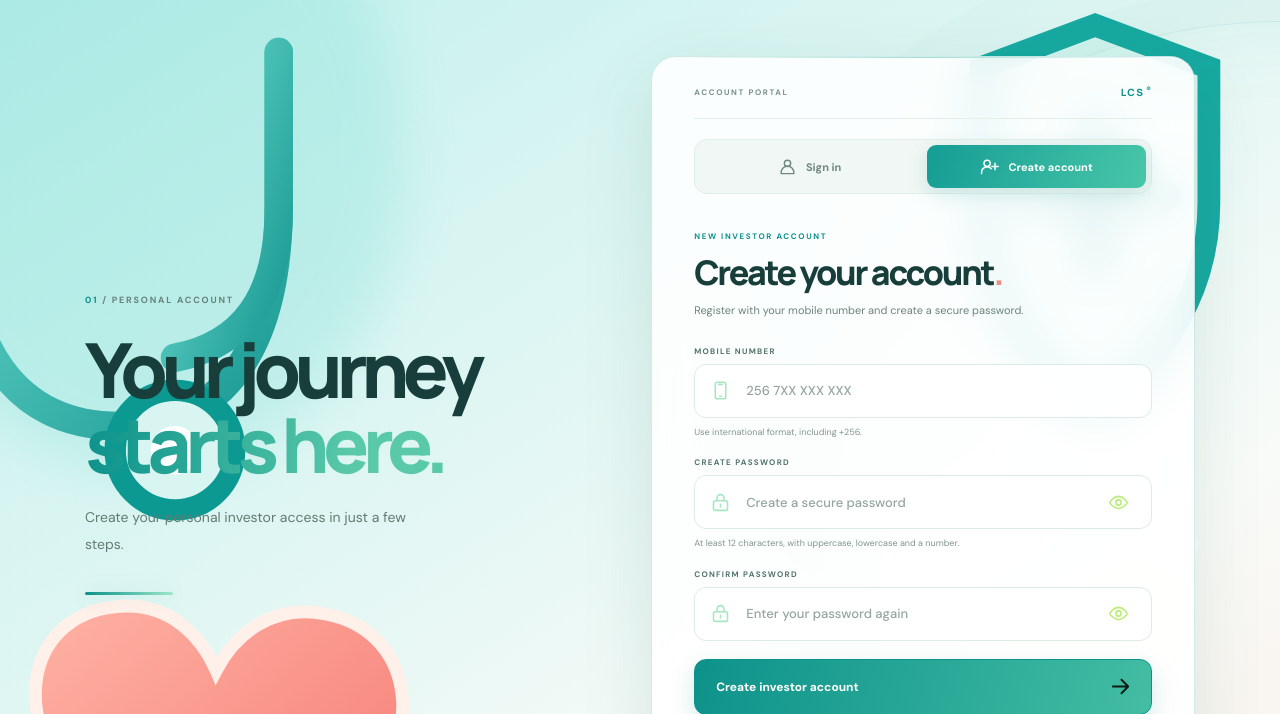
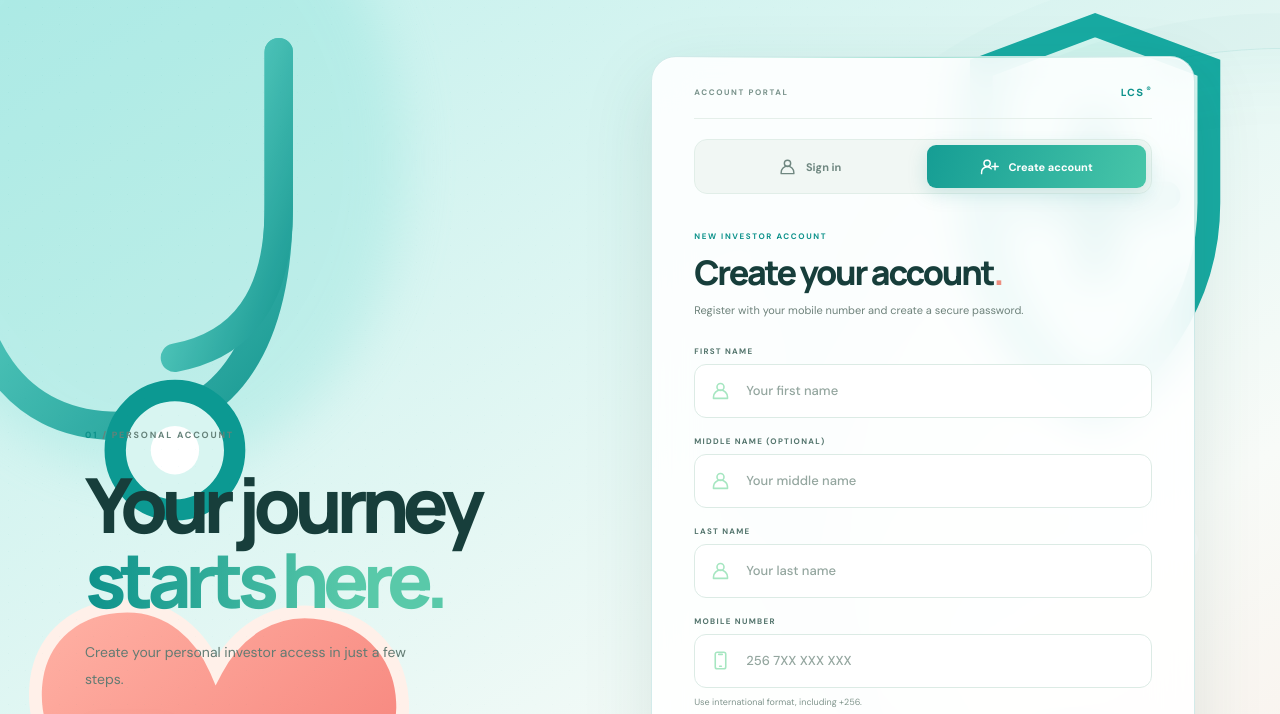
Before and after one commit to ngorforex/lifeline-care-supply, a plain HTML site: page public/register/index.html in a window 1280 px wide. Shown: the part 86-800 px from the top of the page. Drawn offline with Linux system fonts and the light colour scheme.

Commit message:
Collect investor names during registration

```diff
--- a/public/register/index.html
+++ b/public/register/index.html
@@ -37,6 +37,18 @@
         </div>
         <form data-auth-form="register" class="access-form">
           <div class="access-field">
+            <label for="firstName">FIRST NAME</label>
+            <div class="access-input"><svg class="field-icon" viewBox="0 0 24 24" aria-hidden="true"><circle cx="12" cy="8" r="4"/><path d="M4 21v-1.5a8 8 0 0 1 16 0V21Z"/></svg><input id="firstName" name="firstName" type="text" autocomplete="given-name" placeholder="Your first name" maxlength="80" required></div>
+          </div>
+          <div class="access-field">
+            <label for="middleName">MIDDLE NAME <span>(OPTIONAL)</span></label>
+            <div class="access-input"><svg class="field-icon" viewBox="0 0 24 24" aria-hidden="true"><circle cx="12" cy="8" r="4"/><path d="M4 21v-1.5a8 8 0 0 1 16 0V21Z"/></svg><input id="middleName" name="middleName" type="text" autocomplete="additional-name" placeholder="Your middle name" maxlength="80"></div>
+          </div>
+          <div class="access-field">
+            <label for="lastName">LAST NAME</label>
+            <div class="access-input"><svg class="field-icon" viewBox="0 0 24 24" aria-hidden="true"><circle cx="12" cy="8" r="4"/><path d="M4 21v-1.5a8 8 0 0 1 16 0V21Z"/></svg><input id="lastName" name="lastName" type="text" autocomplete="family-name" placeholder="Your last name" maxlength="80" required></div>
+          </div>
+          <div class="access-field">
             <label for="phone">MOBILE NUMBER</label>
             <div class="access-input"><svg class="field-icon" viewBox="0 0 24 24" aria-hidden="true"><rect x="6" y="2.5" width="12" height="19" rx="2.2"/><path d="M10 5h4M11 18.5h2"/></svg><input id="phone" name="phone" type="tel" autocomplete="tel" placeholder="256 7XX XXX XXX" required pattern="\+[1-9][0-9]{7,14}"></div>
             <small>Use international format, including +256.</small>
```
